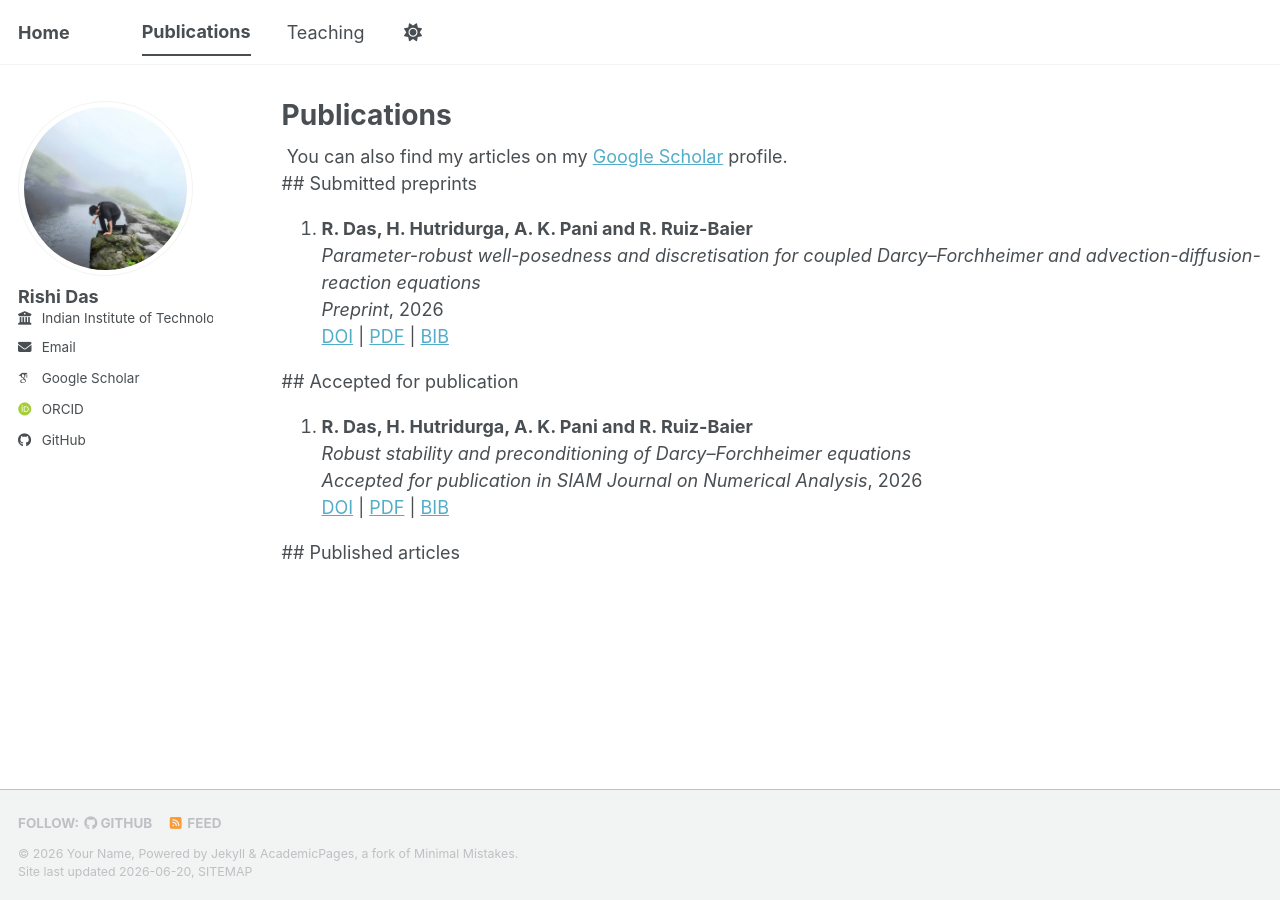
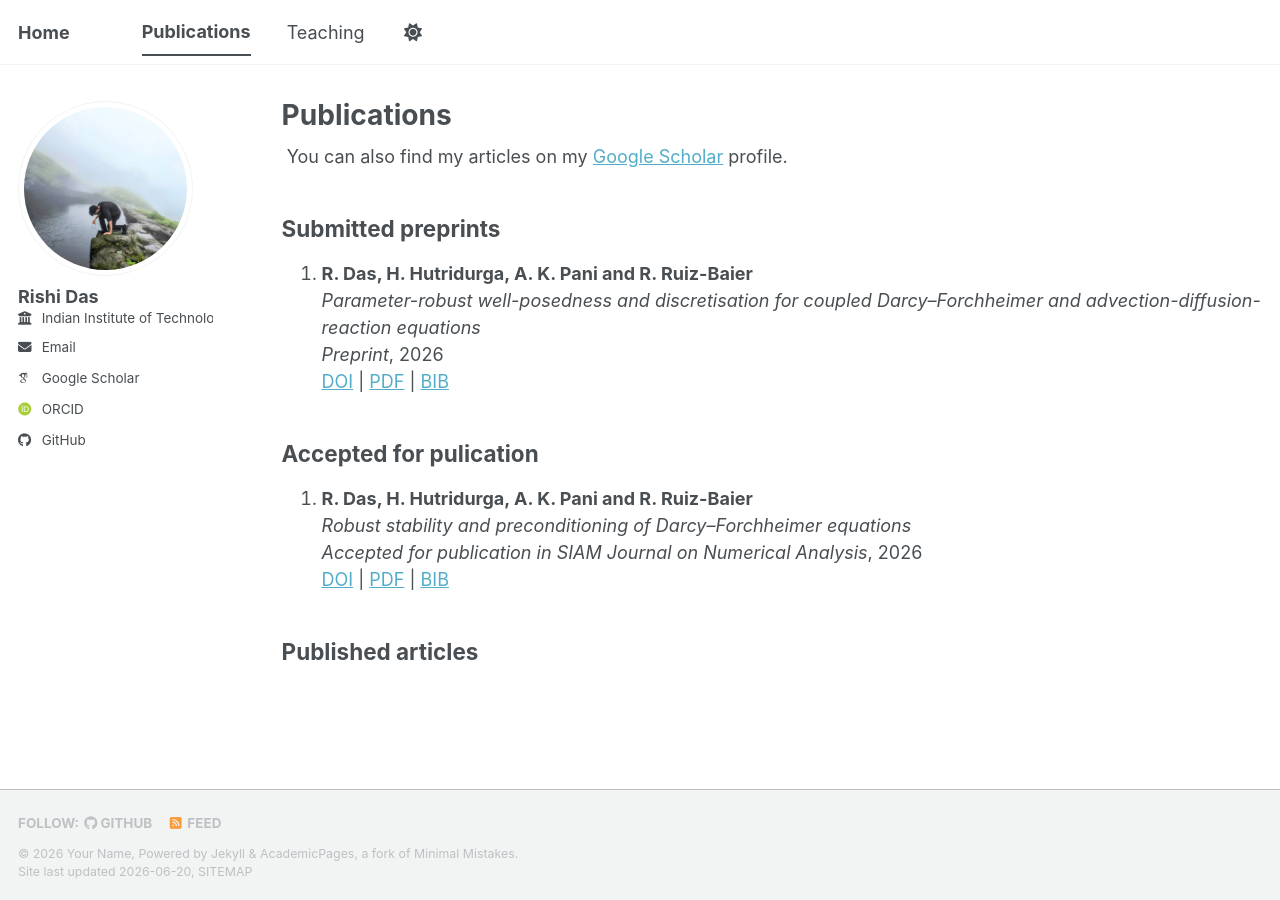
Before and after one commit to rishidas-04/rishidas-04.github.io, a Jekyll site: the page built from _pages/publications.html, in a window 1280 px wide. Built offline with Jekyll 4.4.1, drawn with Linux system fonts in a browser that asks for light colours; some web fonts are replaced; a script bundle is joined from its source files by our own code; library files that are not in the unit come from our copies.

Commit message:
Update publications.html

```diff
--- a/_pages/publications.html
+++ b/_pages/publications.html
@@ -12,8 +12,7 @@ author_profile: true
   </div>
 {% endif %}
 
-## Submitted preprints
-
+<h2><strong>Submitted preprints</strong></h2>
 <ol reversed>
   <li>
     <strong>R. Das, H. Hutridurga, A. K. Pani and R. Ruiz-Baier</strong><br>
@@ -25,8 +24,7 @@ author_profile: true
   </li>
 </ol>
 
-## Accepted for publication
-
+<h2><strong>Accepted for pulication</strong></h2>
 <ol reversed>
   <li>
     <strong>R. Das, H. Hutridurga, A. K. Pani and R. Ruiz-Baier</strong><br>
@@ -38,4 +36,4 @@ author_profile: true
   </li>
 </ol>
 
-## Published articles
+<h2><strong>Published articles</strong></h2>
```
